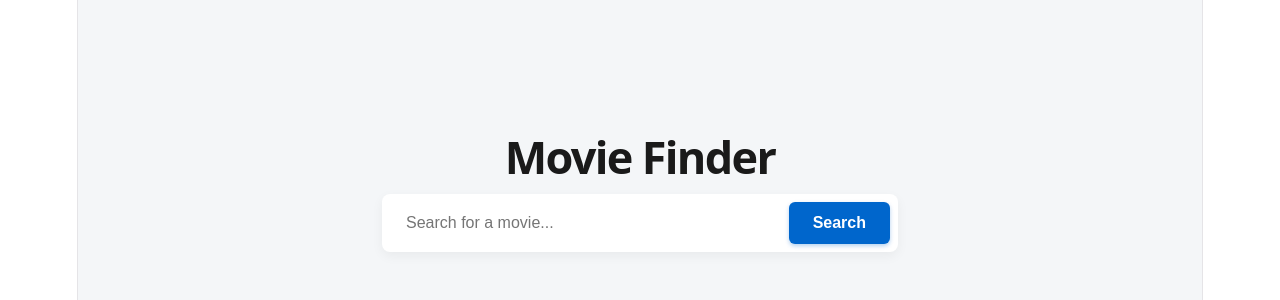
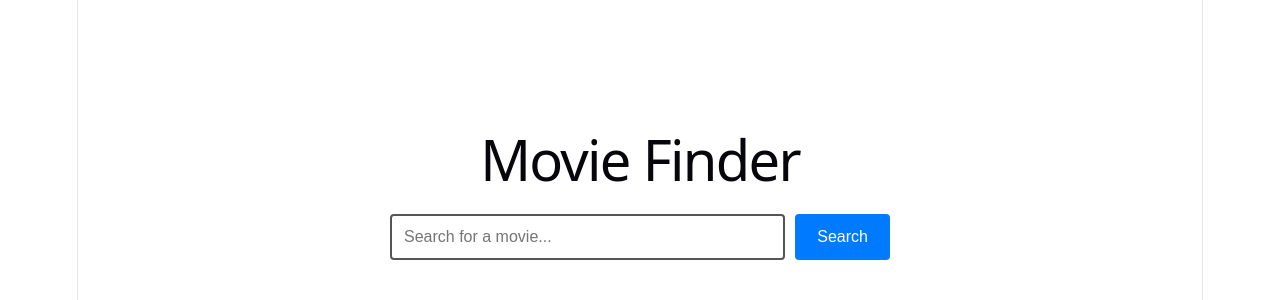
Before and after one commit to Manthan0678/Movie-Search-App, a React (Vite) app: page / in a window 1280 px wide. Shown: the part 198-498 px from the top of the page. Built offline with nearby package versions, Linux system fonts and the light colour scheme.

Commit message:
slight design change

```diff
--- a/src/App.jsx
+++ b/src/App.jsx
@@ -30,44 +30,32 @@ function App() {
     <div style={{
       display: 'flex',
       flexDirection: 'column',
-      alignItems: 'center',
+      alignItems: hasSearched ? 'flex-start' : 'center',
       justifyContent: hasSearched ? 'flex-start' : 'center',
       minHeight: '100vh',
-      padding: '40px 20px',
-      fontFamily: 'system-ui, -apple-system, sans-serif',
+      padding: '20px',
+      fontFamily: 'sans-serif',
       boxSizing: 'border-box',
       width: '100%',
-      backgroundColor: '#f4f6f8', /* Soft background to make elements pop */
-      color: '#333'
+      backgroundColor: 'transparent',
+      color: 'inherit'
     }}>
 
       <div style={{
         display: 'flex',
         flexDirection: 'column',
-        alignItems: 'center',
+        alignItems: hasSearched ? 'flex-start' : 'center',
         width: '100%',
-        marginBottom: '40px'
+        marginBottom: '30px'
       }}>
-        <h1 style={{
-          textAlign: 'center',
-          fontSize: '2.5rem',
-          fontWeight: '800',
-          marginBottom: '24px',
-          color: '#1a1a1a'
-        }}>
-          Movie Finder
-        </h1>
+        <h1 style={{ textAlign: 'center' }}>Movie Finder</h1>
 
-        {/* Modern, elevated search bar */}
         <div style={{
           display: 'flex',
           width: '100%',
           maxWidth: '500px',
-          gap: '12px',
-          boxShadow: '0 4px 12px rgba(0,0,0,0.05)',
-          borderRadius: '8px',
-          backgroundColor: '#ffffff',
-          padding: '8px'
+          gap: '10px',
+          marginTop: '10px'
         }}>
           <input
             type="text"
@@ -77,28 +65,26 @@ function App() {
             onKeyDown={(e) => e.key === 'Enter' && searchMovies(searchTerm)}
             style={{
               flex: 1,
-              padding: '12px 16px',
+              padding: '12px',
               fontSize: '16px',
-              borderRadius: '6px',
-              border: 'none',
-              outline: 'none',
+              borderRadius: '4px',
+              border: '2px solid #555', /* Slightly stronger border so it doesn't look faint */
               backgroundColor: 'transparent',
+              color: 'inherit',
               minWidth: 0
             }}
           />
           <button
             onClick={() => searchMovies(searchTerm)}
             style={{
-              padding: '12px 24px',
+              padding: '12px 20px',
               fontSize: '16px',
-              fontWeight: '600',
               cursor: 'pointer',
-              borderRadius: '6px',
-              border: 'none',
-              backgroundColor: '#0066cc',
+              borderRadius: '4px',
+              border: '2px solid #007BFF',
+              backgroundColor: '#007BFF',
               color: 'white',
-              whiteSpace: 'nowrap',
-              boxShadow: '0 2px 4px rgba(0,102,204,0.3)'
+              whiteSpace: 'nowrap'
             }}
           >
             Search
@@ -106,17 +92,8 @@ function App() {
         </div>
       </div>
 
-      {/* Styled error message badge */}
       {error && (
-        <div style={{
-          color: '#d32f2f',
-          backgroundColor: '#ffebee',
-          padding: '12px 24px',
-          borderRadius: '8px',
-          fontSize: '1.1rem',
-          fontWeight: '500',
-          textAlign: 'center'
-        }}>
+        <div style={{ color: 'red', fontSize: '1.2rem', marginTop: '20px', textAlign: 'center' }}>
           {error}
         </div>
       )}
@@ -125,9 +102,8 @@ function App() {
         <div style={{
           display: 'flex',
           flexWrap: 'wrap',
-          gap: '24px',
+          gap: '20px',
           width: '100%',
-          maxWidth: '1200px', // Keeps grids from spreading infinitely on wide monitors
           justifyContent: 'center'
         }}>
           {movies.map((movie) => (
```
